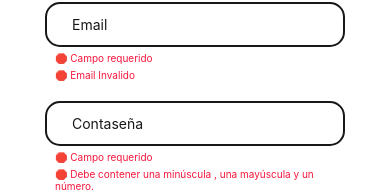
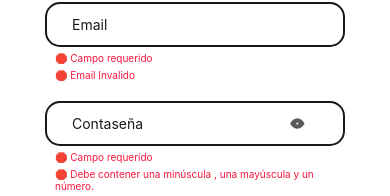
Before and after one commit to makloster/NoCountry-StayUp, a React Native app in the folder Front/mobile/: screen /RegisterScreen in a window 390 px wide. Shown: the part 486-682 px from the top of the page. Built offline with nearby package versions, Linux system fonts and the light colour scheme.

Commit message:
add icon to hide show password

```diff
--- a/Front/mobile/constants/assets.js
+++ b/Front/mobile/constants/assets.js
@@ -305,4 +305,7 @@ export default {
 	validation_error: require("../assets/Icons/validation_error.png"),
 	icon_succes_dark: require("../assets/Icons/icon_succes_dark.png"),
 	icon_succes_light: require("../assets/Icons/icon_succes_light.png"),
+	icon_succes_light: require("../assets/Icons/icon_succes_light.png"),
+	show_password: require("../assets/Icons/show_password.png"),
+	hide_password: require("../assets/Icons/hide_password.png"),
 };
--- a/Front/mobile/navigation/screens/LoginScreen/LoginScreen.js
+++ b/Front/mobile/navigation/screens/LoginScreen/LoginScreen.js
@@ -25,6 +25,7 @@ export const LoginScreen = () => {
 	const [passwordValid, setPasswordValid] = useState();
 	const [emailEmpty, setEmailEmpty] = useState();
 	const [passwordEmpty, setPasswordEmpty] = useState();
+	const [showPassword, setShowPassword] = useState(false);
 
 	useEffect(() => {
 		if (emailValid && passwordValid) {
@@ -66,19 +67,35 @@ export const LoginScreen = () => {
 						🛑 Email Invalido
 					</Text>
 				)}
+				<View style={loginScreenStyles.containerPassword}>
 					<TextInput
 						style={loginScreenStyles.registerInput}
 						onChangeText={(e) => setPassword(e)}
 						value={password}
 						placeholder='Password'
 						keyboardType='default'
-					secureTextEntry={true}
+						secureTextEntry={showPassword ? false : true}
 					/>
+					<TouchableOpacity
+						style={loginScreenStyles.containerIconHideShow}
+						onPress={() => setShowPassword(!showPassword)}>
+						<Image
+							style={loginScreenStyles.iconHideShowPassword}
+							source={
+								showPassword
+									? assets.hide_password
+									: assets.show_password
+							}
+							resizeMode='contain'
+						/>
+					</TouchableOpacity>
+				</View>
 				{passwordEmpty && (
 					<Text style={loginScreenStyles.errorMessageText}>
 						🛑 Campo requerido
 					</Text>
 				)}
+
 				{passwordValid === false && (
 					<>
 						<Text style={loginScreenStyles.errorMessageText}>
--- a/Front/mobile/navigation/screens/LoginScreen/LoginScreenStyles.js
+++ b/Front/mobile/navigation/screens/LoginScreen/LoginScreenStyles.js
@@ -55,6 +55,25 @@ export const LoginScreenStyles = () => {
 			fontSize: 10,
 			marginTop: 5,
 		},
+		containerPassword: {
+			width: 300,
+			display: "flex",
+			justifyContent: "center",
+			alignItems: "center",
+			position: "relative",
+		},
+		containerIconHideShow: {
+			width: 15,
+			height: 15,
+			position: "absolute",
+			right: 40,
+			bottom: 15,
+		},
+		iconHideShowPassword: {
+			width: 15,
+			height: 15,
+			zIndex: 10,
+		},
 		containerSeparator: {
 			width: "100%",
 			height: 10,
--- a/Front/mobile/navigation/screens/RegisterScreen/RegisterScreen.js
+++ b/Front/mobile/navigation/screens/RegisterScreen/RegisterScreen.js
@@ -1,11 +1,12 @@
 import { useNavigation } from "@react-navigation/native";
 import { useContext, useEffect, useState } from "react";
-import { Text, TextInput, TouchableOpacity, View } from "react-native";
+import { Image, Text, TextInput, TouchableOpacity, View } from "react-native";
 import CountryPicker, { DARK_THEME } from "react-native-country-picker-modal";
 import { ScrollView } from "react-native-gesture-handler";
 import { ButtonChangeTheme } from "../../../components/Buttons/Buttons";
 import { Calendar } from "../../../components/Calendar/Calendar";
 import { ModalUserCreated } from "../../../components/Modals/Modals";
+import assets from "../../../constants/assets";
 import { ThemeContext } from "../../../Context/Theme";
 import {
 	emailValidation,
@@ -29,8 +30,10 @@ export const RegisterScreen = () => {
 	const [email, setEmail] = useState("");
 	const [password, setPassword] = useState("");
 	const [genre, setGenre] = useState("");
+
 	const [showCalendar, setShowCalendar] = useState(false);
 	const [showCountry, setShowCountry] = useState(false);
+	const [showPassword, setShowPassword] = useState(false);
 
 	const [nameValid, setNameValid] = useState();
 	const [lastNameValid, setLastNameValid] = useState();
@@ -232,14 +235,29 @@ export const RegisterScreen = () => {
 						🛑 Email Invalido
 					</Text>
 				)}
+				<View style={registerScreenStyles.containerPassword}>
 					<TextInput
 						style={registerScreenStyles.inputUserInfo}
 						onChangeText={(e) => setPassword(e)}
 						value={password}
 						placeholder='Contaseña'
 						keyboardType='default'
-					secureTextEntry={true}
+						secureTextEntry={showPassword ? false : true}
 					/>
+					<TouchableOpacity
+						style={registerScreenStyles.containerIconHideShow}
+						onPress={() => setShowPassword(!showPassword)}>
+						<Image
+							style={registerScreenStyles.iconHideShowPassword}
+							source={
+								showPassword
+									? assets.hide_password
+									: assets.show_password
+							}
+							resizeMode='contain'
+						/>
+					</TouchableOpacity>
+				</View>
 				{passwordEmpty && (
 					<Text style={registerScreenStyles.errorMessageText}>
 						🛑 Campo requerido
--- a/Front/mobile/navigation/screens/RegisterScreen/RegisterScreenStyles.js
+++ b/Front/mobile/navigation/screens/RegisterScreen/RegisterScreenStyles.js
@@ -89,6 +89,25 @@ export const RegisterScreenStyles = () => {
 			fontSize: 10,
 			marginTop: 5,
 		},
+		containerPassword: {
+			width: 300,
+			display: "flex",
+			justifyContent: "center",
+			alignItems: "center",
+			position: "relative",
+		},
+		containerIconHideShow: {
+			width: 15,
+			height: 15,
+			position: "absolute",
+			right: 40,
+			bottom: 15,
+		},
+		iconHideShowPassword: {
+			width: 15,
+			height: 15,
+			zIndex: 10,
+		},
 		redButtonLogin: {
 			backgroundColor: "#F6163C",
 			width: 300,
```
Also changed, not shown: Front/mobile/assets/Icons/hide_password.png (added), Front/mobile/assets/Icons/show_password.png (added). Lines whose indentation alone changed are shown as unchanged.
